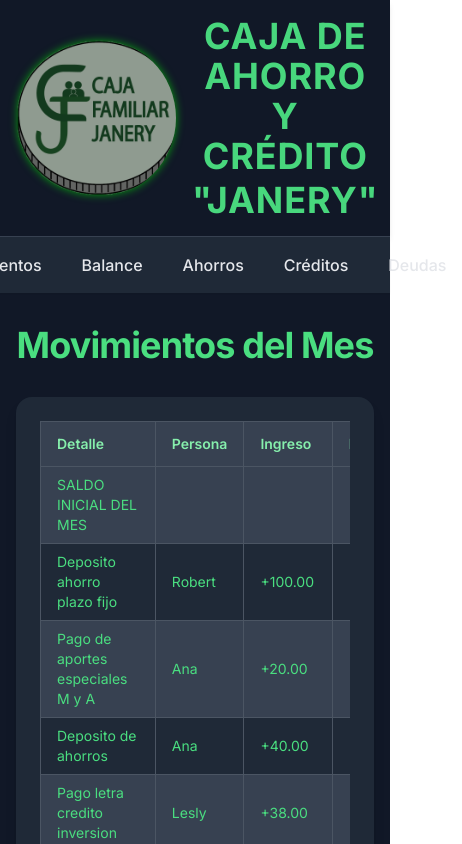
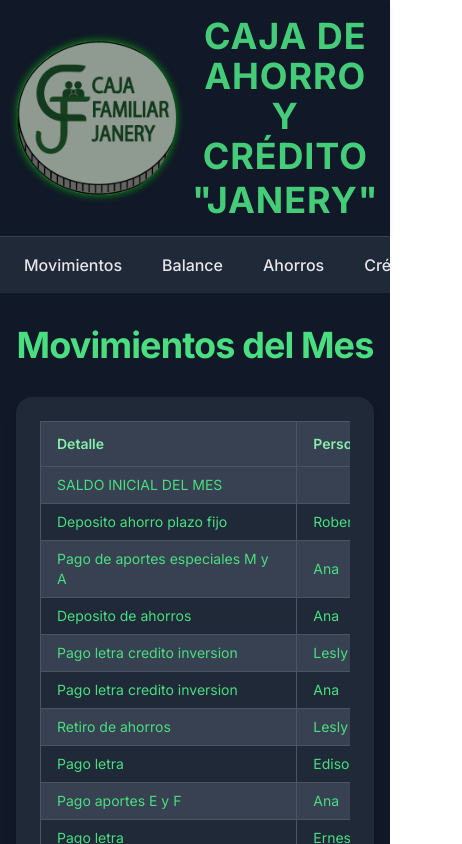
Before and after one commit to RobertApp472/Janery, a React (Vite) app: page /#/movimientos in a window 390 px wide. Shown: the top 844 px of the page, 462 px wide, since content can reach past the window. Built offline with nearby package versions, Linux system fonts and the light colour scheme.

Commit message:
se anade el respondibe para movil

```diff
--- a/src/Navigator.jsx
+++ b/src/Navigator.jsx
@@ -66,10 +66,10 @@ export default function Navigator() {
       </div>
 
       {/* Barra navegación */}
-      <nav className="bg-gray-800 shadow-sm">
-        <div className="max-w-7xl mx-auto px-4 sm:px-6 lg:px-8">
-          <div className="flex justify-center items-center h-14">
-            <div className="flex gap-2 md:gap-4">
+      <nav className="bg-gray-800 shadow-sm w-full">
+        <div className="max-w-7xl mx-auto px-0 sm:px-6 lg:px-8">
+          <div className="flex justify-center items-center h-14 w-full">
+            <div className="flex gap-2 md:gap-4 overflow-x-auto w-full scrollbar-thin scrollbar-thumb-green-700 scrollbar-track-gray-900 px-2">
 
               <Link to="/movimientos" className="px-4 py-2 rounded-lg text-base font-medium text-gray-200 hover:bg-green-700 hover:text-white transition-all duration-300 transform hover:scale-110">
   Movimientos
--- a/src/components/Table.jsx
+++ b/src/components/Table.jsx
@@ -7,8 +7,9 @@ export default function Table({ columns, data, color = "green", className = '',
   const hoverColor = `hover:bg-${color}-900/30`;
 
   return (
-    <div className={`overflow-x-auto font-sans ${className}`.trim()}>
-      <table className="w-full border-collapse text-sm text-gray-200">
+    <div className={`w-full font-sans ${className}`.trim()} style={{ WebkitOverflowScrolling: 'touch' }}>
+      <div className="overflow-x-auto w-full">
+        <table className="min-w-[600px] w-full border-collapse text-sm text-gray-200">
         <thead>
           <tr className={`bg-gray-700 ${headerColor}`}>
             {columns.map((col) => (
@@ -43,7 +44,8 @@ export default function Table({ columns, data, color = "green", className = '',
             );
           })}
         </tbody>
-      </table>
+        </table>
+      </div>
     </div>
   );
 }
--- a/src/pages/Credits/Credits.jsx
+++ b/src/pages/Credits/Credits.jsx
@@ -74,7 +74,7 @@ export default function Credits() {
   ];
 
   return (
-    <div className="flex flex-col items-center px-4 py-8 min-h-screen bg-gray-900">
+    <div className="flex flex-col items-center px-4 py-8 min-h-screen w-full bg-gray-900 overflow-x-hidden">
 
       <h1 className="text-4xl font-bold mb-8 text-green-400 tracking-tight text-center">
         Créditos
--- a/src/pages/Debts/Debts.jsx
+++ b/src/pages/Debts/Debts.jsx
@@ -23,7 +23,7 @@ export default function Debts() {
   ];
 
   return (
-    <div className="flex flex-col items-center px-4 py-8 min-h-screen bg-gray-900">
+    <div className="flex flex-col items-center px-4 py-8 min-h-screen w-full bg-gray-900 overflow-x-hidden">
       <h1 className="text-4xl font-bold mb-8 text-green-400 tracking-tight text-center">
         Deudas por Socio y Mes
       </h1>
--- a/src/pages/Home/Home.jsx
+++ b/src/pages/Home/Home.jsx
@@ -32,7 +32,7 @@ export default function Home() {
   ];
 
   return (
-    <div className="flex flex-col items-center px-4 py-8 min-h-screen bg-gray-900">
+    <div className="flex flex-col items-center px-4 py-8 min-h-screen w-full bg-gray-900 overflow-x-hidden">
 
       <h1 className="text-4xl font-bold mb-8 text-green-400 tracking-tight text-center">
         Balance Mensual
--- a/src/pages/Movements/Movements.jsx
+++ b/src/pages/Movements/Movements.jsx
@@ -48,7 +48,7 @@ export default function Movements() {
 
   return (
 
-    <div className="flex flex-col items-center px-4 py-8 min-h-screen bg-gray-900">
+    <div className="flex flex-col items-center px-4 py-8 min-h-screen w-full bg-gray-900 overflow-x-hidden">
 
       <h1 className="text-4xl font-bold mb-8 text-green-400 tracking-tight text-center">
         Movimientos del Mes
--- a/src/pages/Savings/Savings.jsx
+++ b/src/pages/Savings/Savings.jsx
@@ -46,7 +46,7 @@ export default function Savings() {
   ];
 
   return (
-    <div className="flex flex-col items-center px-4 py-8 min-h-screen bg-gray-900">
+    <div className="flex flex-col items-center px-4 py-8 min-h-screen w-full bg-gray-900 overflow-x-hidden">
 
       <h1 className="text-4xl font-bold mb-8 text-green-400 tracking-tight text-center">
         Ahorros
```
